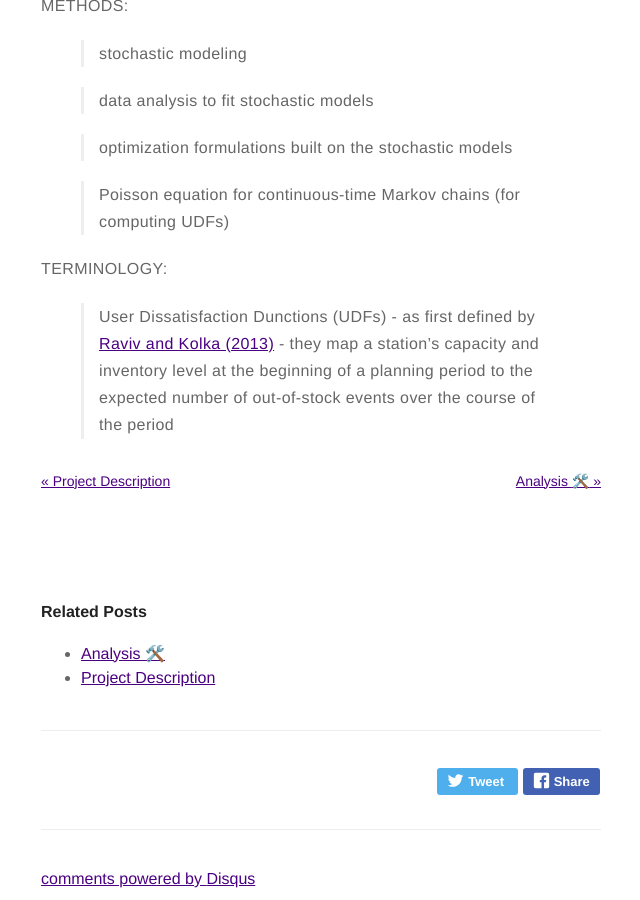
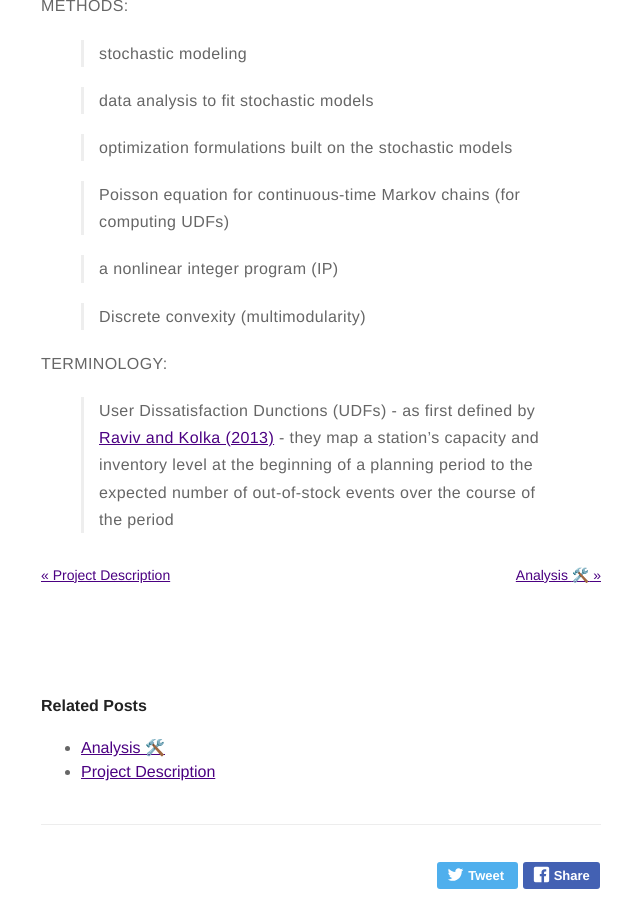
Before and after one commit to dljubenk/dljubenk.github.io, a Jekyll site: the page built from _posts/2019-02-06-literature-study.markdown, in a window 1280 px wide and 900 px high, scrolled down 15182 px. Shown: the whole window, without its empty margins (319-959 px from the left). Built offline with Jekyll 4.4.1, drawn with Linux system fonts in a browser that asks for light colours; emoji names are drawn with the system emoji font; comment, search, counter and statistics services are not loaded.

Commit message:
Update 2019-02-06-literature-study.markdown

```diff
--- a/_posts/2019-02-06-literature-study.markdown
+++ b/_posts/2019-02-06-literature-study.markdown
@@ -375,6 +375,10 @@ METHODS:
 
 > Poisson equation for continuous-time Markov chains (for computing UDFs)
 
+> a nonlinear integer program (IP)
+
+> Discrete convexity (multimodularity)
+
 
 TERMINOLOGY:
 
```
